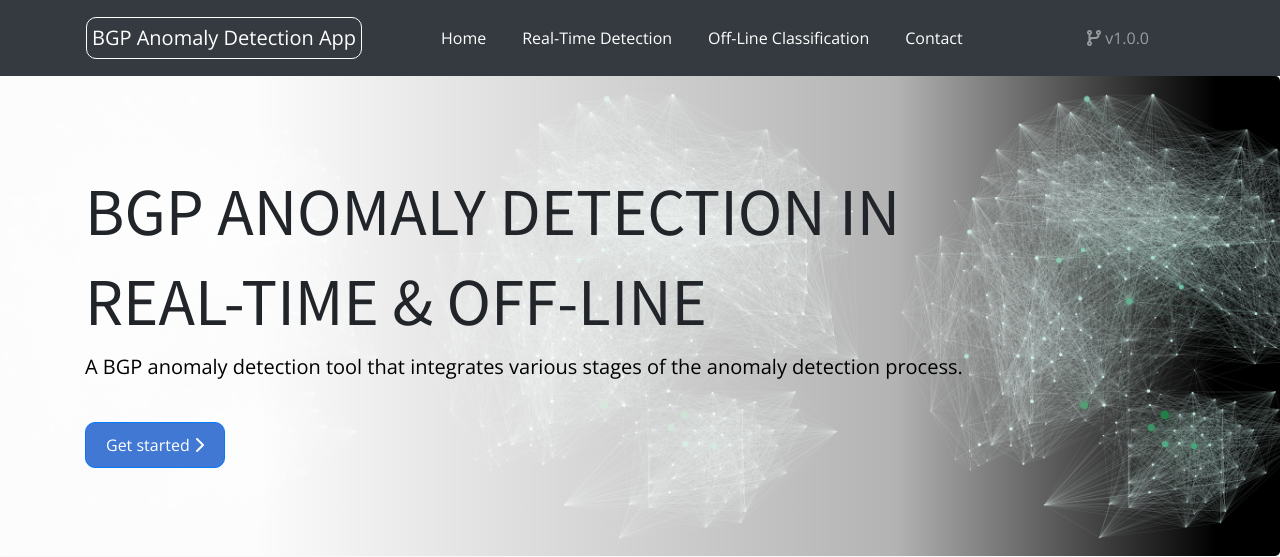
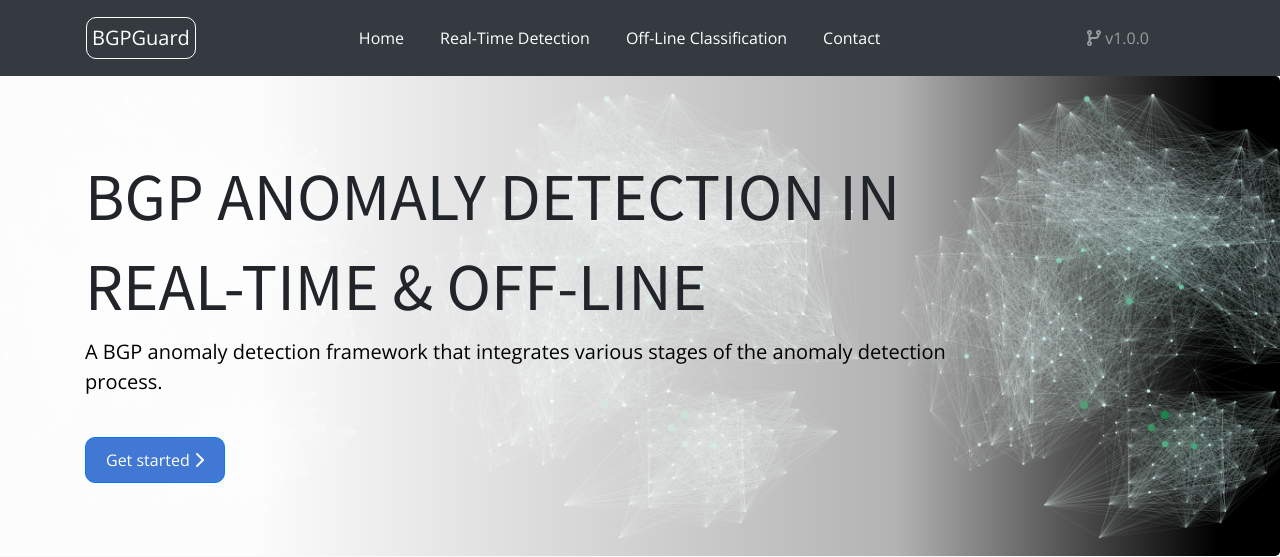
Before and after one commit to zhida-li/BGPGuard, a Flask app: page / in a window 1280 px wide. Shown: the top 557 px of the page. Run offline with Flask 2, Linux system fonts and the light colour scheme; some libraries are stand-ins or nearby versions.

Commit message:
updated app name

```diff
--- a/static/css/style.css
+++ b/static/css/style.css
@@ -104,6 +104,7 @@ header .navbar .navbar-nav .nav-link:hover {
     border-width: 1px;
     border-radius: 10px;
     padding: 5px 5px;
+    margin-right: 100px;
 }
 
 header .collapse {
--- a/templates/bgp_ad_offline.html
+++ b/templates/bgp_ad_offline.html
@@ -170,7 +170,7 @@ last edit: Feb. 9, 2022
                         <a href="../apps/app_realtime/data_test/DUMP_out.txt" download="FeatureMatrix.txt">
                             <button class="btn btn-primary"><i class="fa fa-file-download"></i> Download</button>
                         </a>
-                        Feature matrix
+                        Feature matrices, predicted labels
                     </span>
 
                 </div>
--- a/templates/index.html
+++ b/templates/index.html
@@ -14,7 +14,7 @@ last edit: Feb. 8, 2022
                     <div class="col-md-10">
                         <h1>BGP ANOMALY DETECTION IN REAL-TIME & OFF-LINE</h1>
                         <p class="lead">
-                            A BGP anomaly detection tool that integrates
+                            A BGP anomaly detection framework that integrates
                             various stages of the anomaly detection process.
                         </p>
                         <br>
--- a/templates/layout.html
+++ b/templates/layout.html
@@ -35,7 +35,7 @@ last edit: Feb. 7, 2022
     <!-- ECharts JS -->
     <script src="https://cdnjs.cloudflare.com/ajax/libs/echarts/5.2.2/echarts.min.js"></script>
 
-    <title>BGP Anomaly Detection</title>
+    <title>BGPGuard: BGP Anomaly Detection Framework</title>
 </head>
 
 <body>
@@ -50,7 +50,7 @@ last edit: Feb. 7, 2022
     <div class="container">
         <nav class="navbar navbar-expand-lg navbar-dark bg-dark">
             <!-- <a class="navbar-brand" href="#"><img src="pictures/logo.jpg"></a> -->
-            <a id="navbar_brand" class="navbar-brand" href="#">BGP Anomaly Detection App</a>
+            <a id="navbar_brand" class="navbar-brand" href="#">BGPGuard</a>
             <button class="navbar-toggler" type="button" data-toggle="collapse" data-target="#navbarNavAltMarkup"
                     aria-controls="navbarNavAltMarkup" aria-expanded="false" aria-label="Toggle navigation">
                 <span class="navbar-toggler-icon"></span>
```
Also changed, not shown: apps/app_realtime/data_test/DUMP_out.txt (+5 -5 lines), 1 other file.
